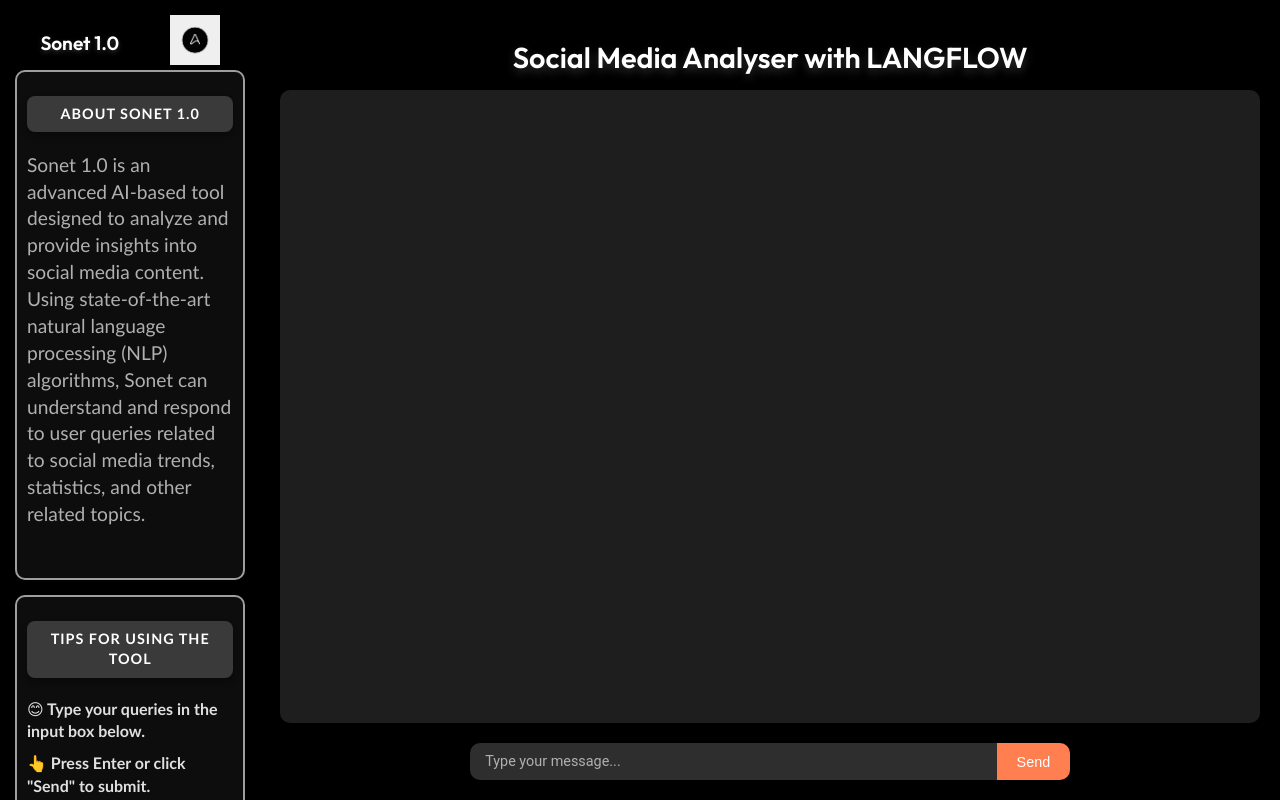
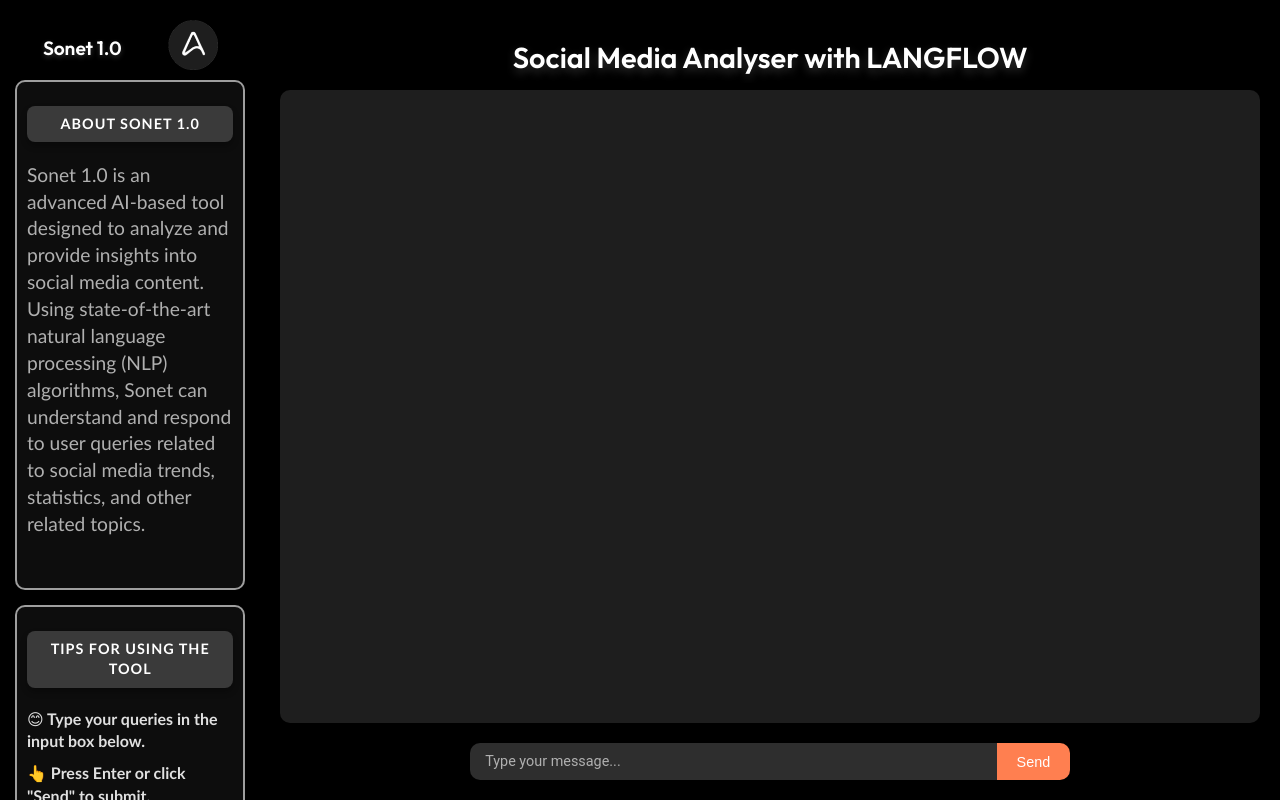
Before and after one commit to Sarang9975/supermind_hackathon, a React (Create React App) app: page /chat in a window 1280 px wide. Built offline with nearby package versions, Linux system fonts and the light colour scheme.

Commit message:
changes to logo in chatjs

```diff
--- a/src/LangFlowPage.css
+++ b/src/LangFlowPage.css
@@ -120,6 +120,7 @@
     display: flex;
     flex-direction: row;
     justify-content: space-around;
+    margin: 5px;
 }
 
 /* LangFlow Container */
--- a/src/LangFlowPage.js
+++ b/src/LangFlowPage.js
@@ -2,7 +2,7 @@
 import axios from "axios";
 import { marked } from "marked";
 import "./LangFlowPage.css";
-import logo from './sonetlogo.jpg';
+import logo from './sonetlogo.png';
 const PROXY_URL = "http://localhost:3001/proxy";
 
 function LangFlowPage() {
```
Also changed, not shown: src/sonetlogo.jpg (deleted), src/sonetlogo.png (added).
